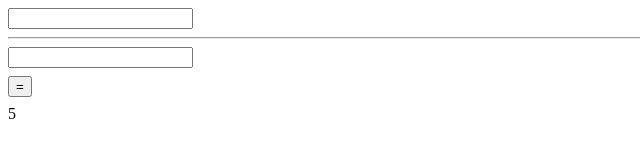
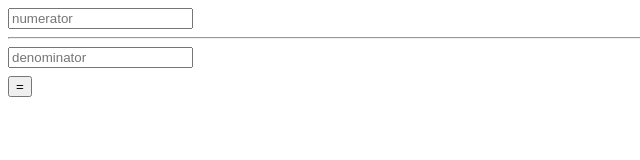
Before and after one commit to how-to-js/divider-app, a website: page index.html in a window 1280 px wide. Shown: the whole page, without its empty margins (0-640 px from the left). Drawn offline with Linux system fonts and the light colour scheme.

Commit message:
improve UI

```diff
--- a/index.html
+++ b/index.html
@@ -11,17 +11,17 @@
   </head>
 
   <body>
-    <input type="number" id="numerator" />
+    <input type="number" id="numerator" placeholder="numerator" />
 
     <hr />
 
-    <input type="number" id="denominator" />
+    <input type="number" id="denominator" placeholder="denominator" />
 
     <br />
 
     <button id="equals">=</button>
 
-    <div id="result">5</div>
+    <div id="result"></div>
 
     <script src="./main.js"></script>
   </body>
```
